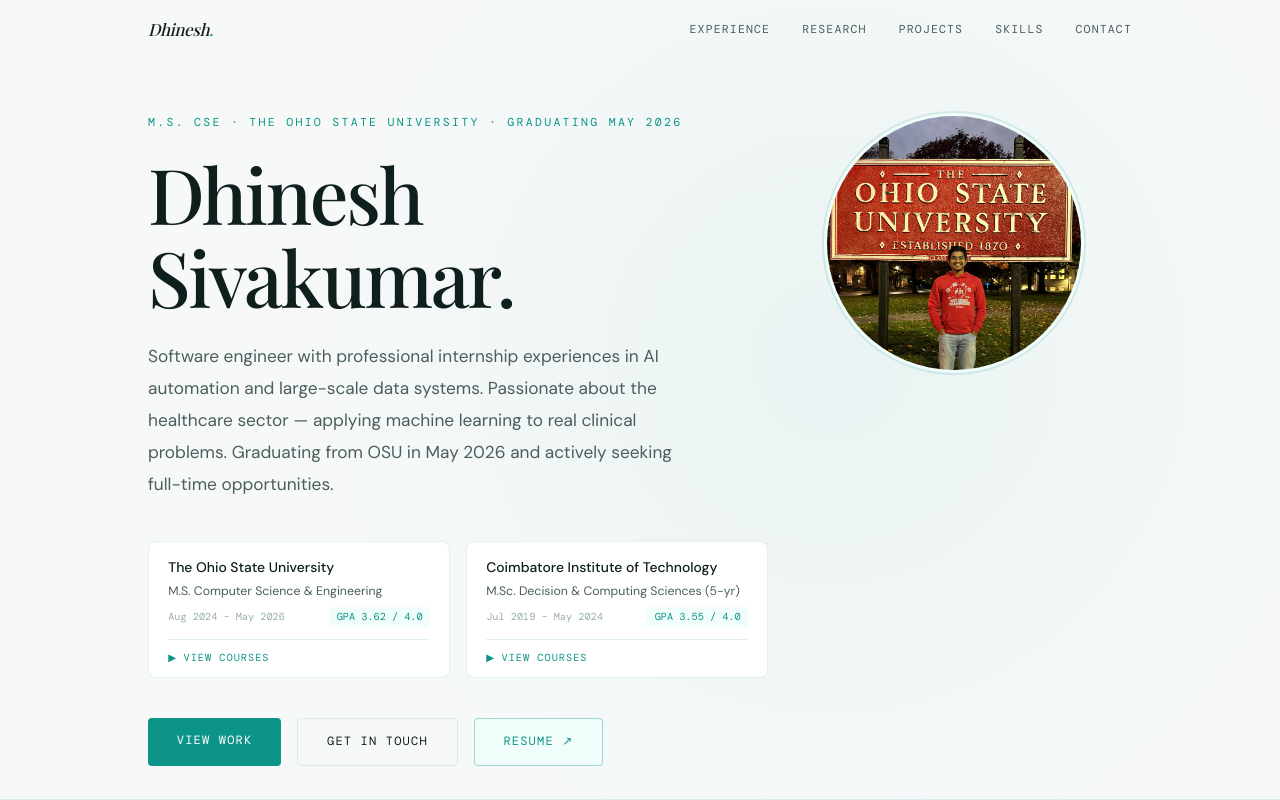
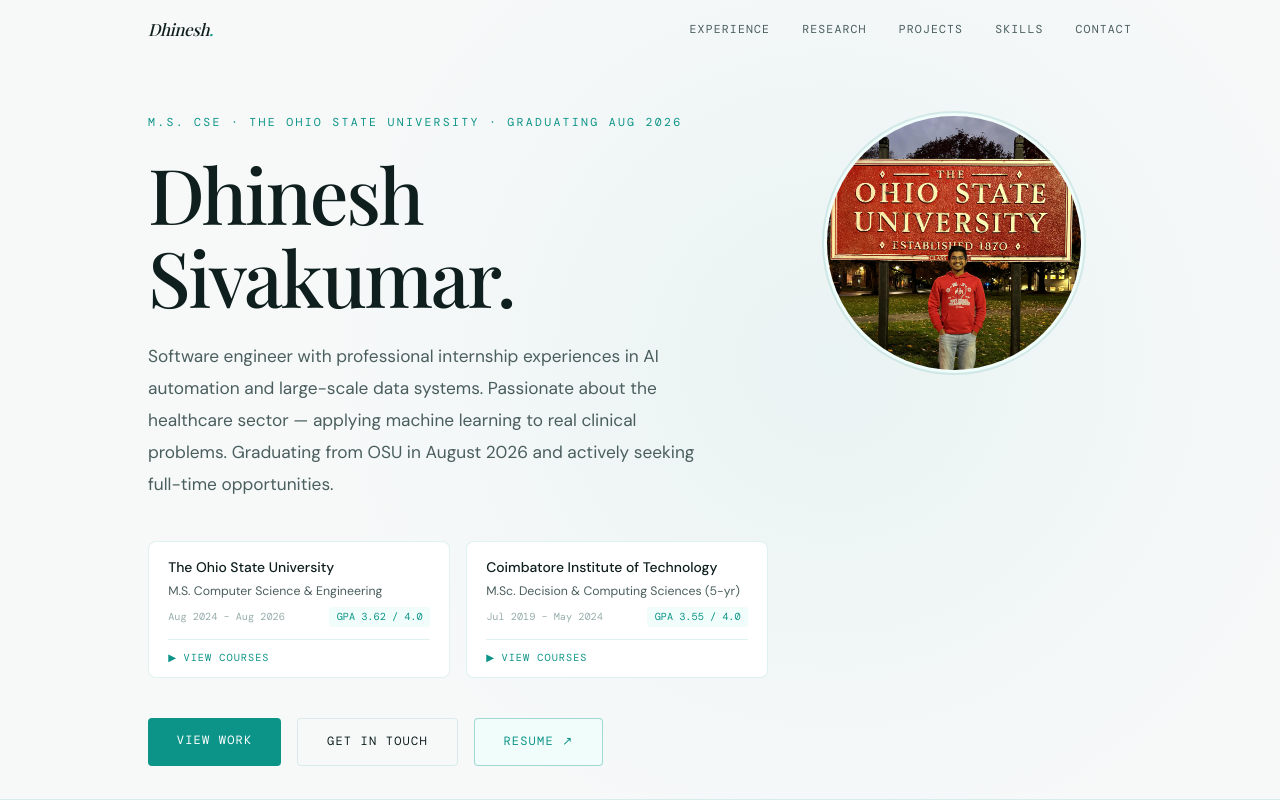
Before and after one commit to dhinesh04/portfolio, a React (Vite) app: page / in a window 1280 px wide. Shown: the top 800 px of the page. Built offline with nearby package versions, Linux system fonts and the light colour scheme; a web font is replaced by a local one.

Commit message:
updated graduation date

```diff
--- a/src/data/Data.js
+++ b/src/data/Data.js
@@ -4,7 +4,7 @@ export const EDUCATION = [
   {
     school: "The Ohio State University",
     degree: "M.S. Computer Science & Engineering",
-    period: "Aug 2024 – May 2026",
+    period: "Aug 2024 – Aug 2026",
     gpa: "3.62 / 4.0",
   },
   {
--- a/src/pages/Home.jsx
+++ b/src/pages/Home.jsx
@@ -125,7 +125,7 @@ function Profile() {
           {/* ── Text ── */}
           <div style={{ flex: 1, minWidth: 280, maxWidth: 620 }}>
             <div style={{ fontFamily: "var(--mono)", fontSize: "0.72rem", letterSpacing: "0.2em", textTransform: "uppercase", color: "var(--accent)", marginBottom: "1.2rem", ...anim("0.15s") }}>
-              M.S. CSE · The Ohio State University · Graduating May 2026
+              M.S. CSE · The Ohio State University · Graduating Aug 2026
             </div>
 
             <h1 style={{ fontFamily: "var(--serif)", fontSize: "clamp(2.4rem, 6vw, 4.8rem)", fontWeight: 500, lineHeight: 1.08, letterSpacing: "-0.03em", color: "var(--ink)", marginBottom: "1.5rem", ...anim("0.25s") }}>
@@ -135,7 +135,7 @@ function Profile() {
             <p style={{ fontSize: "1.08rem", color: "var(--muted)", lineHeight: 1.85, maxWidth: 560, marginBottom: "2.5rem", ...anim("0.4s") }}>
               Software engineer with professional internship experiences in AI automation and large-scale data systems.
               Passionate about the healthcare sector — applying machine learning to real clinical problems.
-              Graduating from OSU in May 2026 and actively seeking full-time opportunities.
+              Graduating from OSU in August 2026 and actively seeking full-time opportunities.
             </p>
 
             {/* Education cards — now using EducationCard component */}
@@ -339,7 +339,7 @@ function Contact() {
         <div style={{ display: "grid", gridTemplateColumns: "1fr 1fr", gap: "4rem", alignItems: "start" }}>
           <Reveal>
             <p style={{ fontSize: "1.05rem", color: "var(--muted)", lineHeight: 1.85, marginBottom: "2rem" }}>
-              Graduating in May 2026 and actively looking for full-time software engineering roles —
+              Graduating in August 2026 and actively looking for full-time software engineering roles —
               especially in healthcare technology, AI/ML, or full-stack product engineering.
               Open to research collaborations too.
             </p>
```
